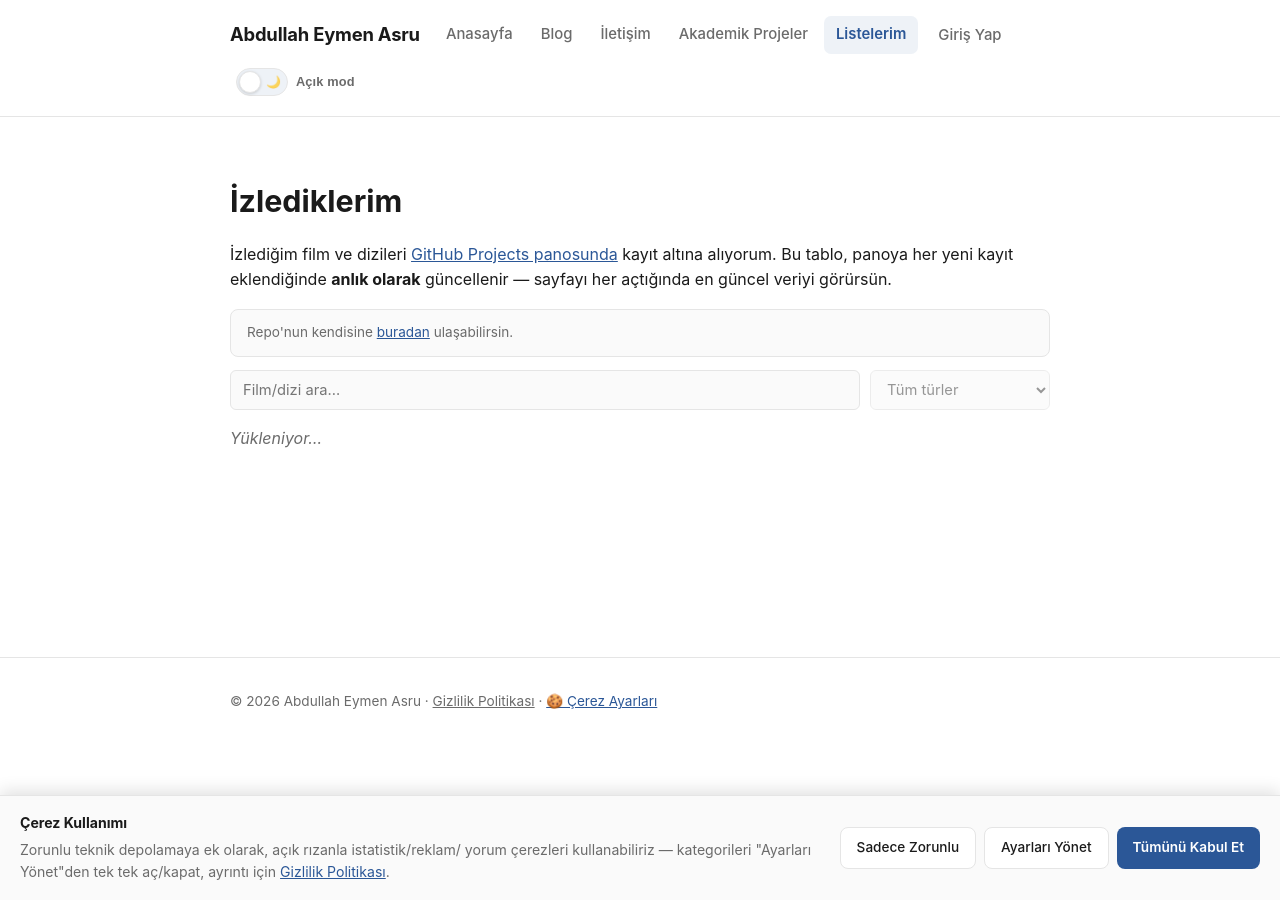
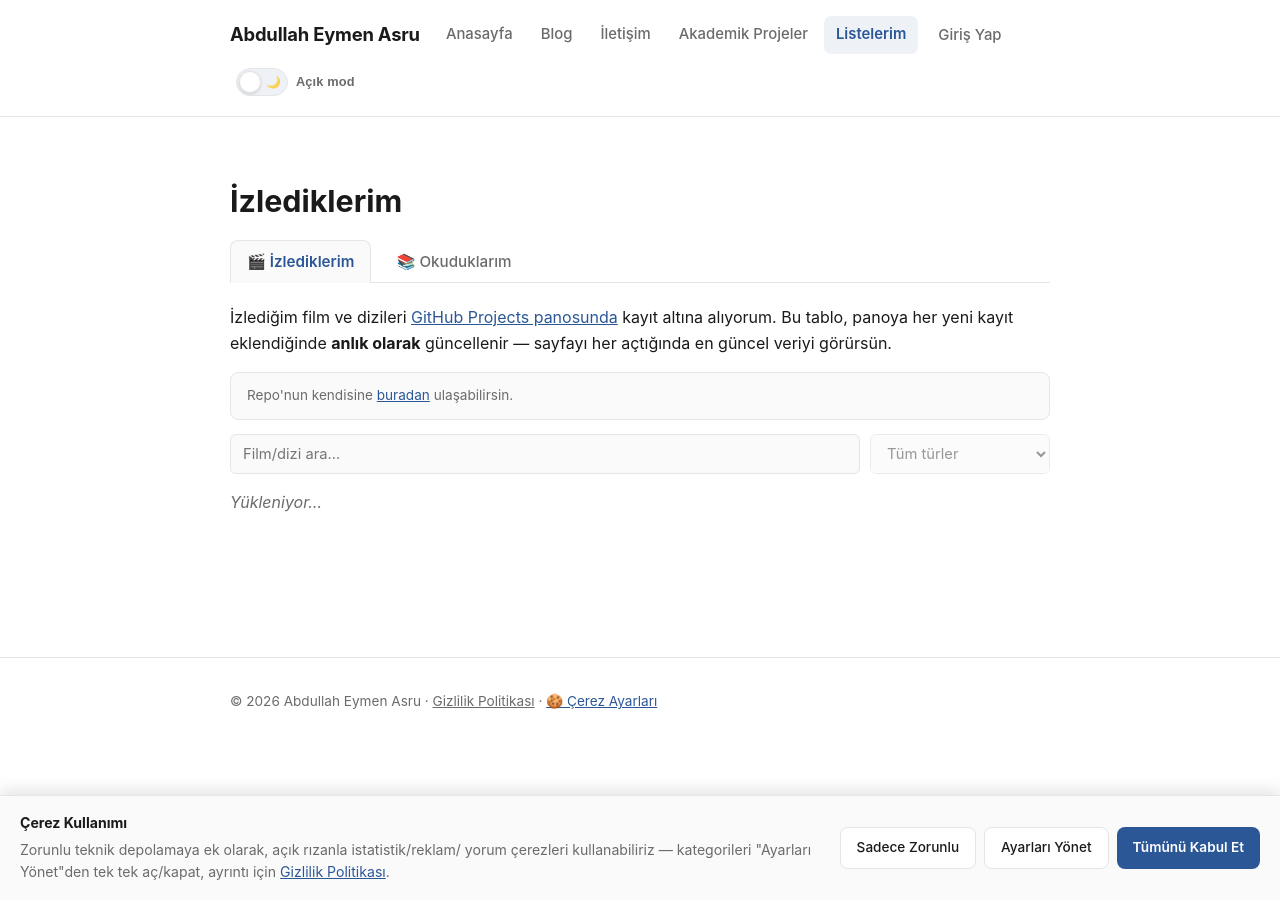
Before and after one commit to abdullah-eymen-asru/abdullah-eymen-asru.github.io, a Jekyll site: the page built from icerik/izlediklerim.md, in a window 1280 px wide. Built offline with Jekyll 4.4.1, drawn with Linux system fonts in a browser that asks for light colours.

Commit message:
Update izlediklerim.md

```diff
--- a/icerik/izlediklerim.md
+++ b/icerik/izlediklerim.md
@@ -5,6 +5,12 @@ permalink: "/icerik/izlediklerim.html"
 ---
 
 <h1>İzlediklerim</h1>
+
+<div class="listeler-sekmeler">
+  <a href="/icerik/izlediklerim.html" class="sekme-btn aktif">🎬 İzlediklerim</a>
+  <a href="/icerik/okuduklarim.html" class="sekme-btn">📚 Okuduklarım</a>
+</div>
+
 <p>
   İzlediğim film ve dizileri
   <a href="{{ site.izleme_projects_url }}" target="_blank" rel="noopener noreferrer">GitHub Projects panosunda</a>
```
